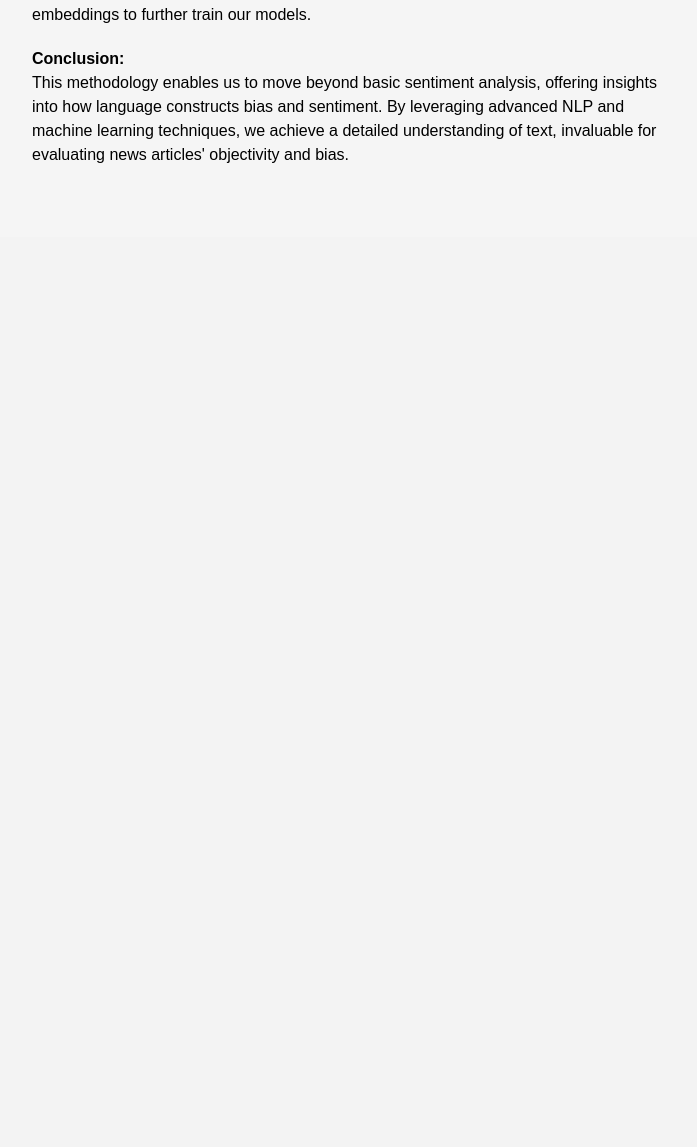
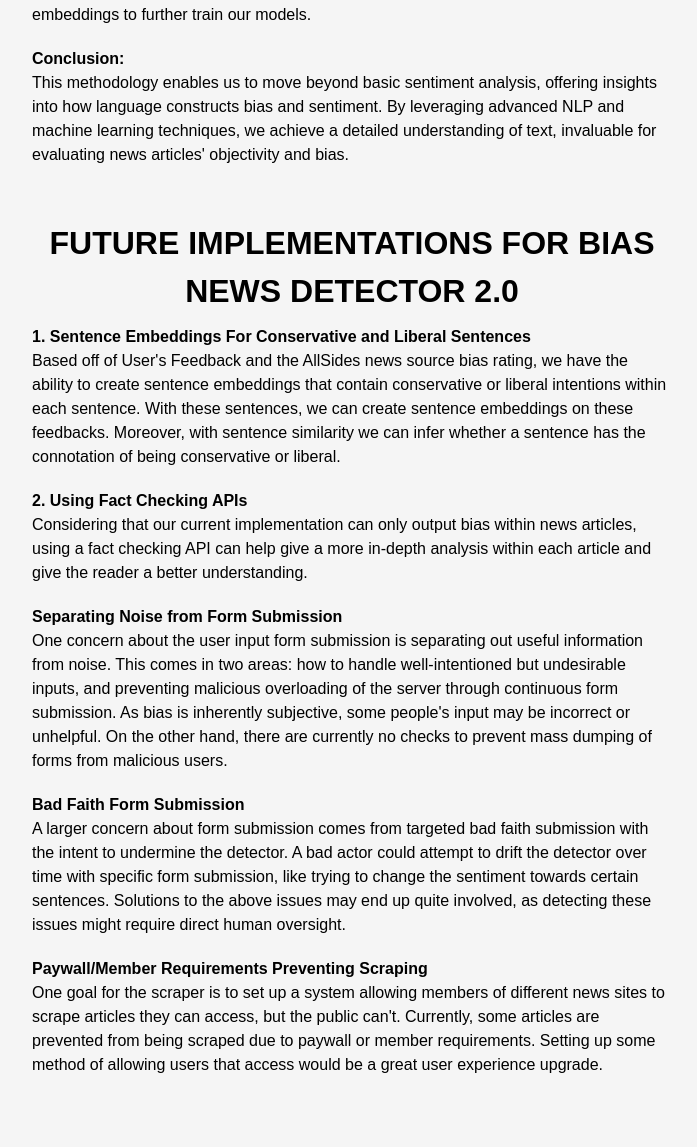
Before and after one commit to JordanDotPy/BiasNewsDetector, a Django app: page /about/ in a window 1280 px wide. Shown: the part 1522-2669 px from the top of the page, without its empty margins (288-985 px from the left). Before the commit the page ends 1685 px from the top, so only its background shows below. Run offline with Django 4.2, Linux system fonts and the light colour scheme.

Commit message:
final touches

```diff
--- a/BiasNewsDetector/templates/BiasNewsDetector/about.html
+++ b/BiasNewsDetector/templates/BiasNewsDetector/about.html
@@ -74,6 +74,46 @@
         By leveraging advanced NLP and machine learning techniques,
         we achieve a detailed understanding of text, invaluable for evaluating news articles' objectivity and bias.
     </p>
+
+    <h1 style="text-align: center">FUTURE IMPLEMENTATIONS FOR BIAS NEWS DETECTOR 2.0</h1>
+    <h4>1. Sentence Embeddings For Conservative and Liberal Sentences</h4>
+    <p>
+        Based off of User's Feedback and the AllSides news source bias rating, we have the ability to create sentence
+        embeddings that contain conservative or liberal intentions within each sentence.  With these sentences, we
+        can create sentence embeddings on these feedbacks.  Moreover, with sentence similarity we can infer whether a
+        sentence has the connotation of being conservative or liberal.
+    </p>
+
+    <h4>2. Using Fact Checking APIs</h4>
+    <p>
+        Considering that our current implementation can only output bias within news articles, using a fact checking API
+        can help give a more in-depth analysis within each article and give the reader a better understanding.
+    </p>
+
+    <h4>Separating Noise from Form Submission</h4>
+    <p>
+        One concern about the user input form submission is separating out useful information from noise.
+        This comes in two areas: how to handle well-intentioned but undesirable inputs,
+        and preventing malicious overloading of the server through continuous form submission.
+        As bias is inherently subjective, some people's input may be incorrect or unhelpful.
+        On the other hand, there are currently no checks to prevent mass dumping of forms from malicious users.
+    </p>
+
+    <h4>Bad Faith Form Submission</h4>
+    <p>
+        A larger concern about form submission comes from targeted bad faith submission with the intent to undermine the detector.
+        A bad actor could attempt to drift the detector over time with specific form submission,
+        like trying to change the sentiment towards certain sentences.
+        Solutions to the above issues may end up quite involved,
+        as detecting these issues might require direct human oversight.
+    </p>
+
+    <h4>Paywall/Member Requirements Preventing Scraping</h4>
+    <p>
+        One goal for the scraper is to set up a system allowing members of different news sites to scrape articles they can access,
+        but the public can't. Currently, some articles are prevented from being scraped due to paywall or member requirements.
+        Setting up some method of allowing users that access would be a great user experience upgrade.
+    </p>
 </div>
 </body>
 {% endblock %}
```
Also changed, not shown: db.sqlite3.
